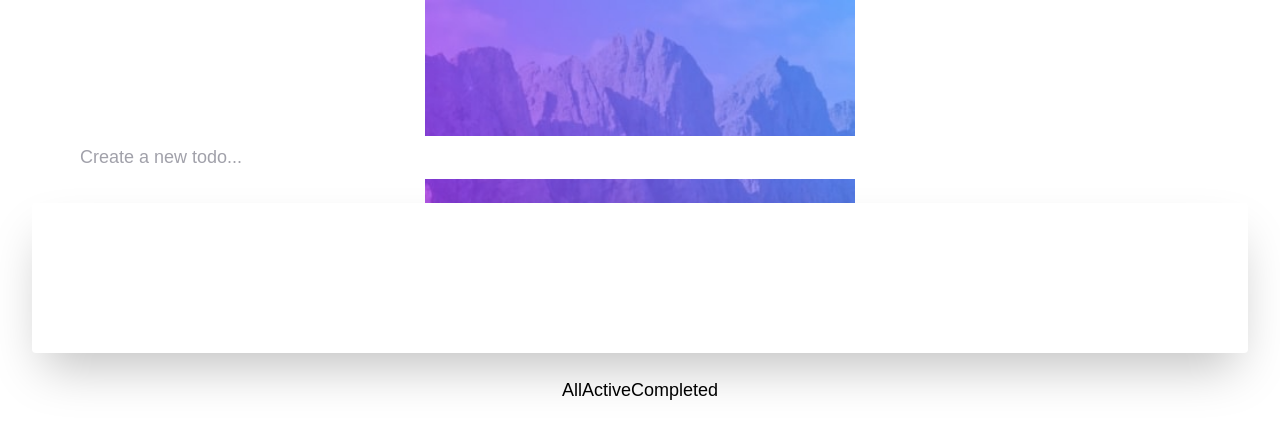
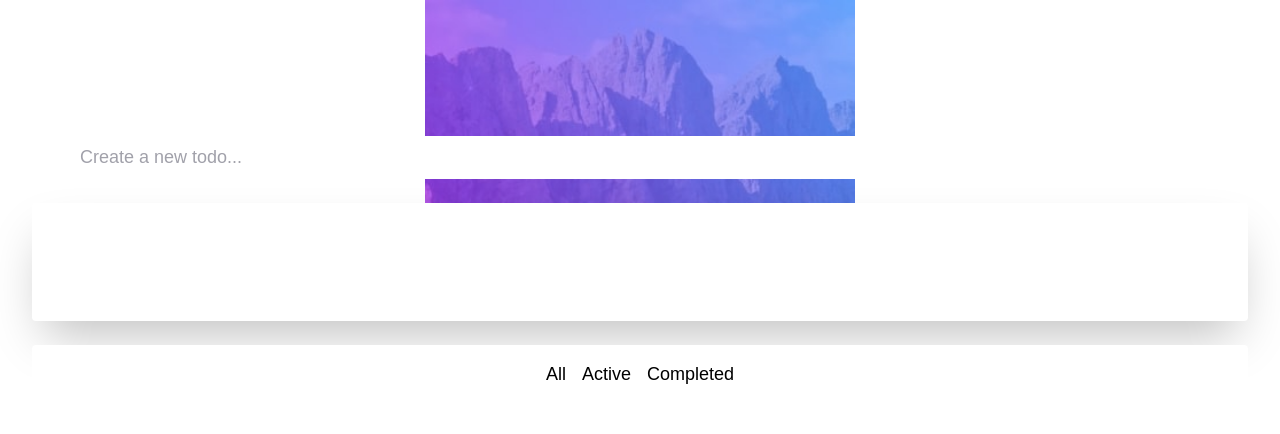
Before and after one commit to ittybe/todo-webapp, a React (Create React App) app: page / in a window 1280 px wide. Shown: the top 434 px of the page. Built offline with nearby package versions, Linux system fonts and the light colour scheme.

Commit message:
change tasks styles

```diff
--- a/src/App.js
+++ b/src/App.js
@@ -124,7 +124,7 @@ class App extends React.Component {
         return (
             <div className="mx-8 my-12 flex flex-col flex-grow justify-center">
                 <div class="header flex justify-between items-center">
-                    <div class="text-4xl font-bold text-white tracking-widest">TODO</div>
+                    <div class="text-4xl font-bold text-white tracking-widest text-center">TODO</div>
                     <button class="bg-moon-sign dark:bg-sun-sign bg-no-repeat bg-auto"></button>
                 </div>
                 <div className="flex-grow flex flex-col my-12">
--- a/src/ChangeTasksToShow.js
+++ b/src/ChangeTasksToShow.js
@@ -15,7 +15,7 @@ export default class ChangeTasksToShow extends React.Component {
 
     render() {
         return (
-            <div className="flex flex-row justify-center rounded">
+            <div className="change-tasks">
                 <button onClick={()=> this.setAll()}>All</button>
                 <button onClick={()=> this.setActive()}>Active</button>
                 <button onClick={()=> this.setCompleted()}>Completed</button>
--- a/src/index.css
+++ b/src/index.css
@@ -127,3 +127,17 @@ gradient border wrapper
 .task-body {
     @apply flex-grow text-left self-center mx-4;
 }
+
+.change-tasks{
+    @apply flex flex-row justify-center rounded bg-white p-2 shadow-2xl sm:shadow-none;
+
+}
+
+.change-tasks>button {
+    @apply m-2;
+
+}
+
+.change-tasks>button:hover {
+    color: var(--primary-bright-blue)
+}
```
